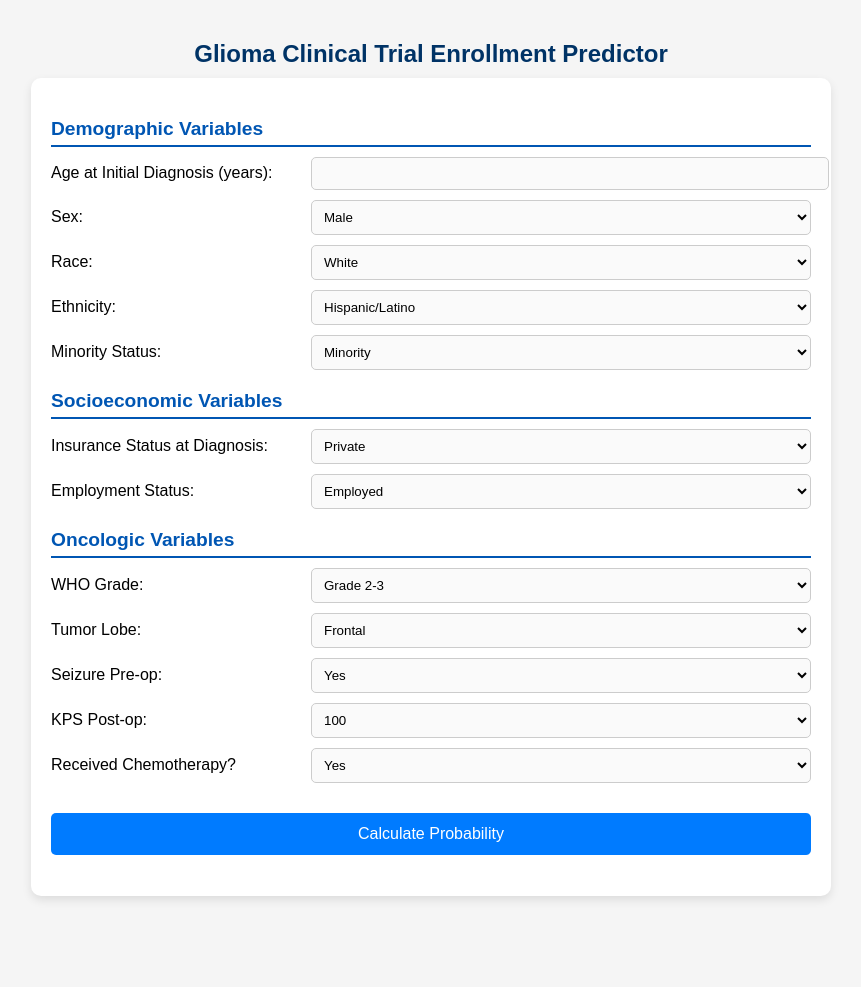
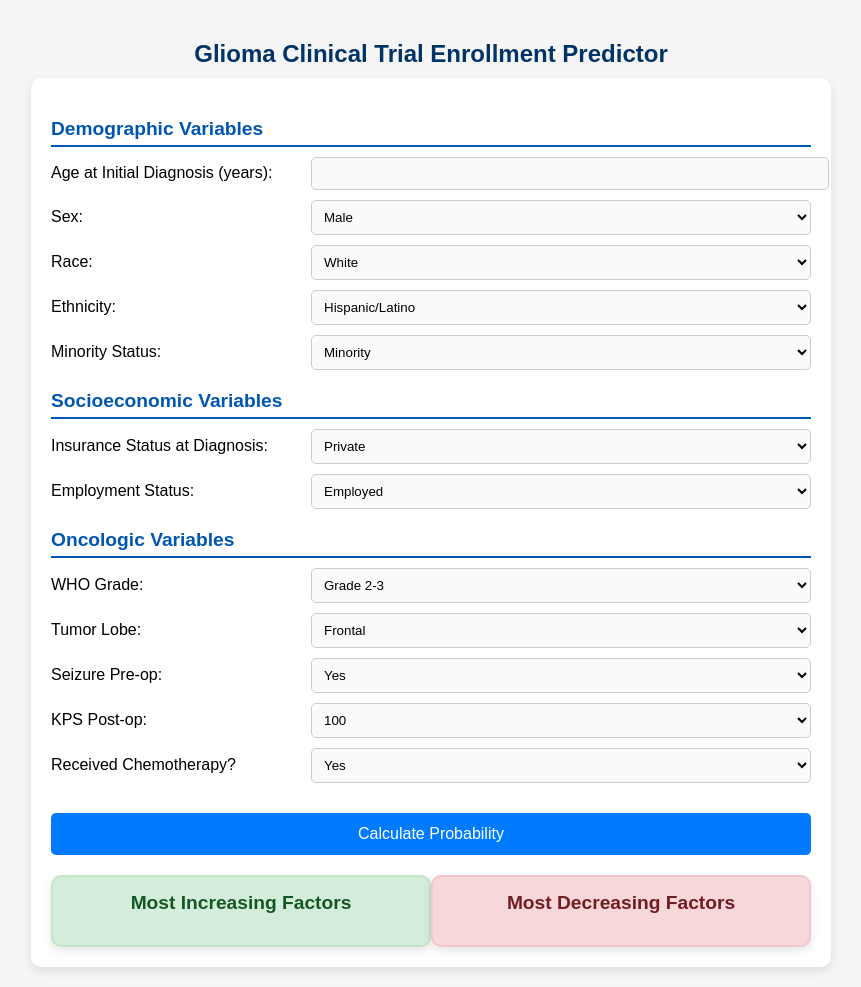
Before and after one commit to mmehari2025/glioma-trial-predictor, a plain HTML site: page index.html in a window 1280 px wide. Shown: the whole page, without its empty margins (209-1070 px from the left). Before the commit the page ends 916 px from the top, so only its background shows below. Drawn offline with Linux system fonts and the light colour scheme.

Commit message:
Update index.html

```diff
--- a/index.html
+++ b/index.html
@@ -70,9 +70,46 @@
             background-color: #0056b3;
         }
 
-        h3 {
-            color: #333;
-            margin-top: 15px;
+        .impact-container {
+            display: flex;
+            justify-content: space-between;
+            margin-top: 20px;
+        }
+
+        .impact-box {
+            width: 48%;
+            padding: 15px;
+            border-radius: 10px;
+            box-shadow: 0px 4px 10px rgba(0, 0, 0, 0.1);
+            text-align: center;
+            font-size: 1em;
+        }
+
+        .positive-impact {
+            background-color: #d4edda;
+            color: #155724;
+            border: 2px solid #c3e6cb;
+        }
+
+        .negative-impact {
+            background-color: #f8d7da;
+            color: #721c24;
+            border: 2px solid #f5c6cb;
+        }
+
+        .impact-title {
+            font-size: 1.2em;
+            font-weight: bold;
+            margin-bottom: 10px;
+        }
+
+        .impact-list {
+            list-style: none;
+            padding: 0;
+        }
+
+        .impact-list li {
+            margin-bottom: 5px;
         }
     </style>
 </head>
@@ -208,7 +245,18 @@
         </form>
 
         <h3 id="result"></h3>
-        <h4 id="shapImpact"></h4>
+
+        <div class="impact-container">
+            <div class="impact-box positive-impact">
+                <div class="impact-title">Most Increasing Factors</div>
+                <ul id="increasingFactors" class="impact-list"></ul>
+            </div>
+
+            <div class="impact-box negative-impact">
+                <div class="impact-title">Most Decreasing Factors</div>
+                <ul id="decreasingFactors" class="impact-list"></ul>
+            </div>
+        </div>
     </div>
 
     <script src="jmp_score.js"></script>
```
